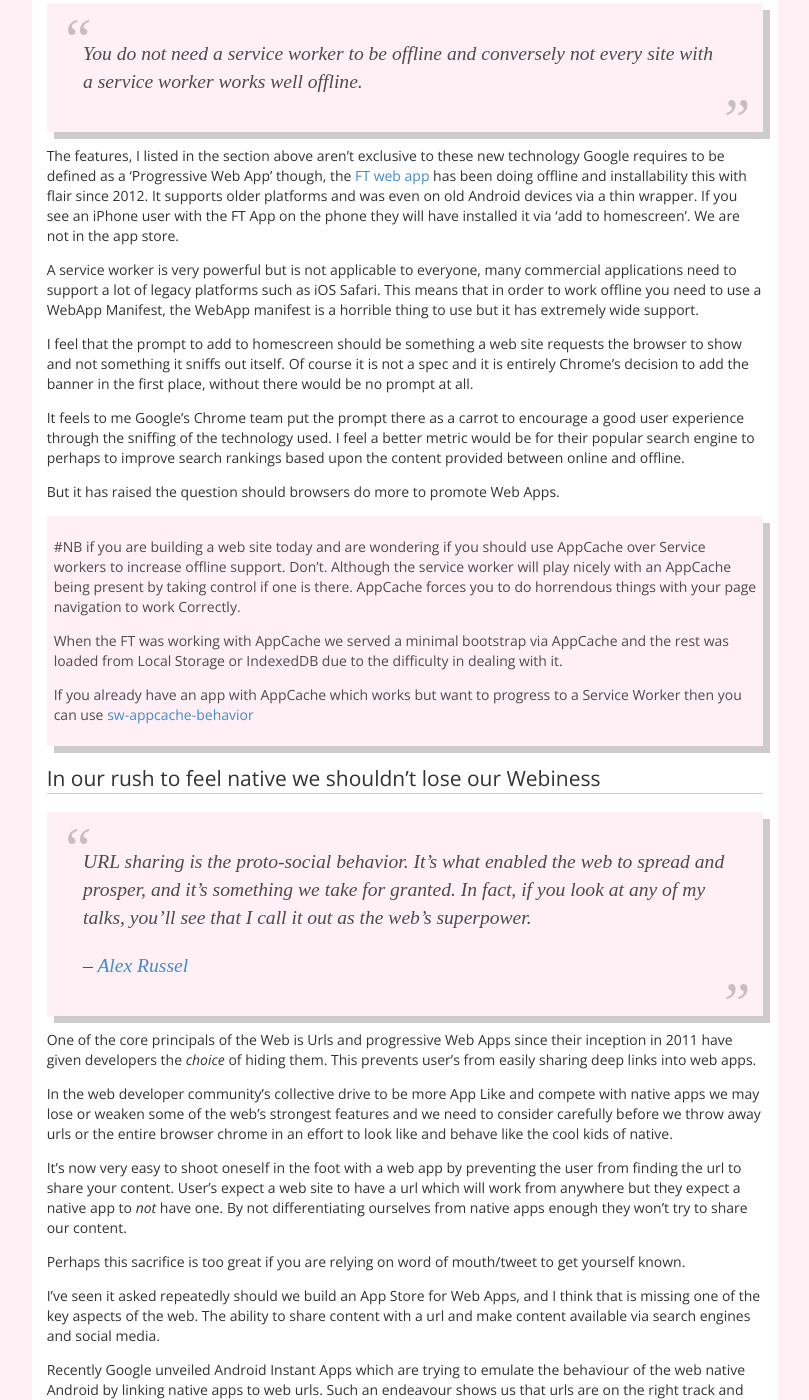
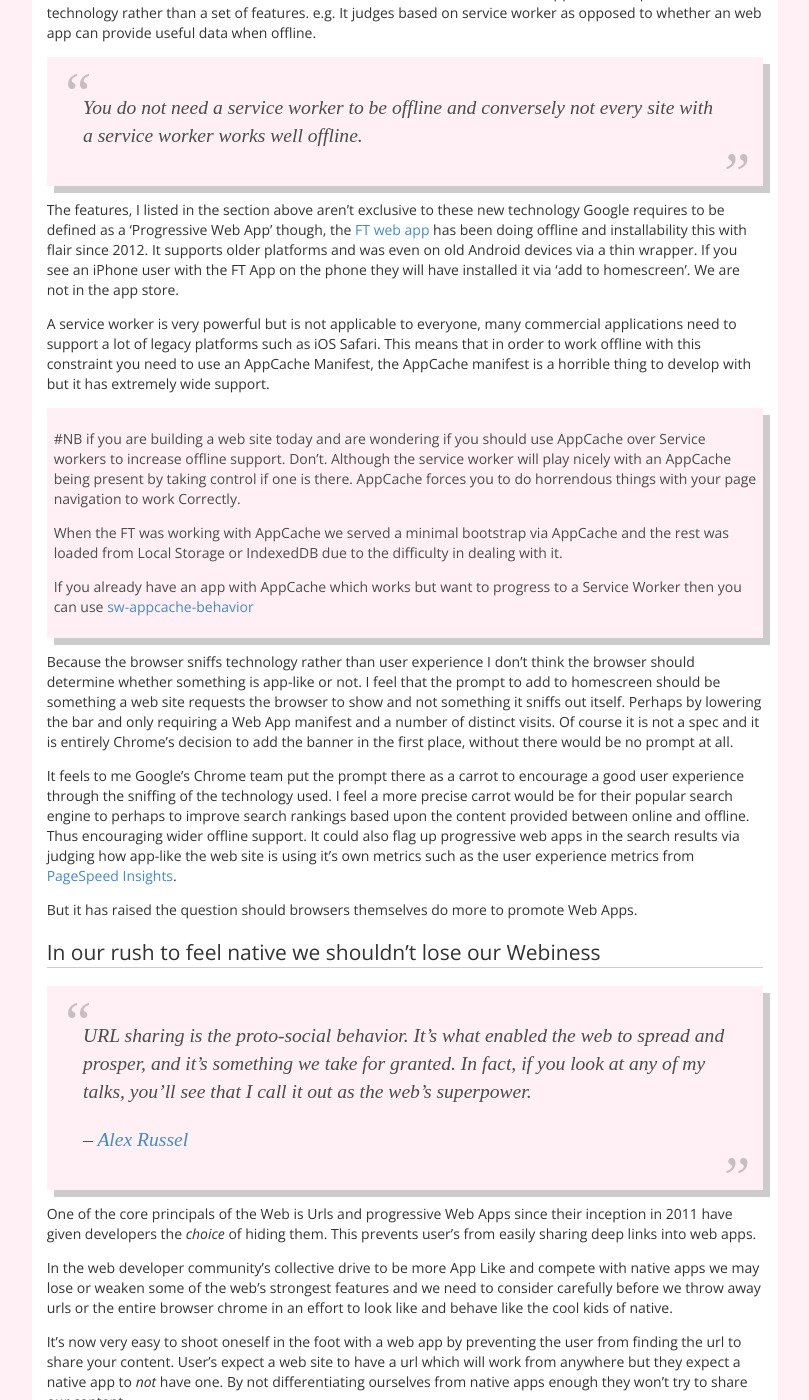
Before and after one commit to AdaRoseCannon/adarosecannon.github.io, a Jekyll site: the page built from _posts/2016-06-01-yet-another-progressive-webapp-post.md, in a window 1280 px wide and 1400 px high, scrolled down 1690 px. Shown: the whole window, without its empty margins (395-1204 px from the left). Built offline with Jekyll 4.4.1, drawn with Linux system fonts in a browser that asks for light colours; comment, search, counter and statistics services are not loaded; some of the changed text lies outside the part shown.

Commit message:
fix some mistakes

```diff
--- a/_posts/2016-06-01-yet-another-progressive-webapp-post.md
+++ b/_posts/2016-06-01-yet-another-progressive-webapp-post.md
@@ -8,14 +8,14 @@
 
 Progressive Web Apps are in flux at the moment, these are the opinions of someone who has been working on web apps before they got conflated with Service Workers and new web tech.
 
-## Some other writings,
+## Other people's recent thoughts on the issues I will also talk on
 
 * [Regression toward being mean - Jeremy Keith](https://adactio.com/journal/10736)
 * [State of the Gap by Remy Sharp](https://remysharp.com/2016/05/28/state-of-the-gap)
 
 ## Before I begin,
 
-I will be referencing work done at the Financial Times but my views do not represent the opinions of my employer the Financial Times.
+I will be referring to work done at the Financial Times but my views do not represent the opinions of my employer the Financial Times.
 
 ## Some History and Background
 
@@ -25,19 +25,21 @@
 
 In Chrome 38 (October 2014) Web App manifest support in Chrome, this is a JSON file which describes the installed app configuration of your Web App.
 
-In late 2015 Service Workers started to be rolled out across Firefox and Chrome, nothing on Safari at the t ime of writing.
+In late 2015 Service Workers started to be rolled out across Firefox and Chrome, nothing on Safari at the time of writing.
 
-So Web Apps have been around since 2011 using older Web Technology and in the 4 years between then and Service workers they have been around but not as a large part of the community consciousness. It was around the time Service Workers started to be 'a thing' that the Chrome team started to push for *Progressive Web Apps*.
+So, Web Apps have been around since 2011 using older Web Technology and in the 4 years between then and when Service workers became mainstream they have been around but not as a large part of the community consciousness. It was around the time Service Workers started to be 'a thing' that the Chrome team started to push for *Progressive Web Apps*.
 
-*Progressive Web Apps* is not a spec, it is a Web App which fulfills a number of conditions so gets an install prompt in Google Chrome. The conditions are:
+*Progressive Web Apps* is not a spec, it is Chrome's definition of a Web App which fulfills a number of conditions so gets an install prompt in Google Chrome. The conditions are:
 
 * has a service worker (requires https)
 * has a web app manifest (with at least minimal config)
-* it is the second time the user has visited the web site
+* it is the second distinct visit to the web site.
+
+In this case progressive means it progressively becomes more app the more features the device supports.
 
 ## Features of a Web App
 
-Over the past 5 years the features of a Web App have largely been nailed down:
+Over the past 5 years the features of what makes a good Web App have largely been nailed down:
 
 * On the open web, can be reached via any browser.
 * Offline capable, shows useful content when the network cannot be reached.
@@ -45,6 +47,7 @@
 * Good touch and gesture support.
 * Installable, provides a homescreen icon.
 * Accessible
+* Progressive - in that it still works as a normal website on older browsers
 
 http://labs.ft.com/2012/06/what-exactly-is-an-app/
 
@@ -62,14 +65,8 @@
 
 The features, I listed in the section above aren't exclusive to these new technology Google requires to be defined as a 'Progressive Web App' though, the [FT web app](https://app.ft.com) has been doing offline and installability this with flair since 2012. It supports older platforms and was even on old Android devices via a thin wrapper. If you see an iPhone user with the FT App on the phone they will have installed it via 'add to homescreen'. We are not in the app store.
 
-A service worker is very powerful but is not applicable to everyone, many commercial applications need to support a lot of legacy platforms such as iOS Safari. This means that in order to work offline you need to use a WebApp Manifest, the WebApp manifest is a horrible thing to use but it has extremely wide support.
-
-I feel that the prompt to add to homescreen should be something a web site requests the browser to show and not something it sniffs out itself.
-Of course it is not a spec and it is entirely Chrome's decision to add the banner in the first place, without there would be no prompt at all.
-
-It feels to me Google's Chrome team put the prompt there as a carrot to encourage a good user experience through the sniffing of the technology used. I feel a better metric would be for their popular search engine to perhaps to improve search rankings based upon the content provided between online and offline.
-
-But it has raised the question should browsers do more to promote Web Apps.
+A service worker is very powerful but is not applicable to everyone, many commercial applications need to support a lot of legacy platforms such as iOS Safari.
+This means that in order to work offline with this constraint you need to use an AppCache Manifest, the AppCache manifest is a horrible thing to develop with but it has extremely wide support.
 
 > #NB
 > if you are building a web site today and are wondering if you should use AppCache over Service workers to increase offline support. Don't. Although the service worker will play nicely with an AppCache being present by taking control if one is there. AppCache forces you to do horrendous things with your page navigation to work Correctly.
@@ -77,6 +74,15 @@
 > When the FT was working with AppCache we served a minimal bootstrap via AppCache and the rest was loaded from Local Storage or IndexedDB due to the difficulty in dealing with it.
 >
 > If you already have an app with AppCache which works but want to progress to a Service Worker then you can use [sw-appcache-behavior](https://github.com/GoogleChrome/sw-helpers)
+
+Because the browser sniffs technology rather than user experience I don't think the browser should determine whether something is app-like or not.
+I feel that the prompt to add to homescreen should be something a web site requests the browser to show and not something it sniffs out itself. Perhaps by lowering the bar and only requiring a Web App manifest and a number of distinct visits.
+Of course it is not a spec and it is entirely Chrome's decision to add the banner in the first place, without there would be no prompt at all.
+
+It feels to me Google's Chrome team put the prompt there as a carrot to encourage a good user experience through the sniffing of the technology used.
+I feel a more precise carrot would be for their popular search engine to perhaps to improve search rankings based upon the content provided between online and offline. Thus encouraging wider offline support. It could also flag up progressive web apps in the search results via judging how app-like the web site is using it's own metrics such as the user experience metrics from [PageSpeed Insights](https://developers.google.com/speed/pagespeed/insights/).
+
+But it has raised the question should browsers themselves do more to promote Web Apps.
 
 ## In our rush to feel native we shouldn't lose our Webiness
 
```
